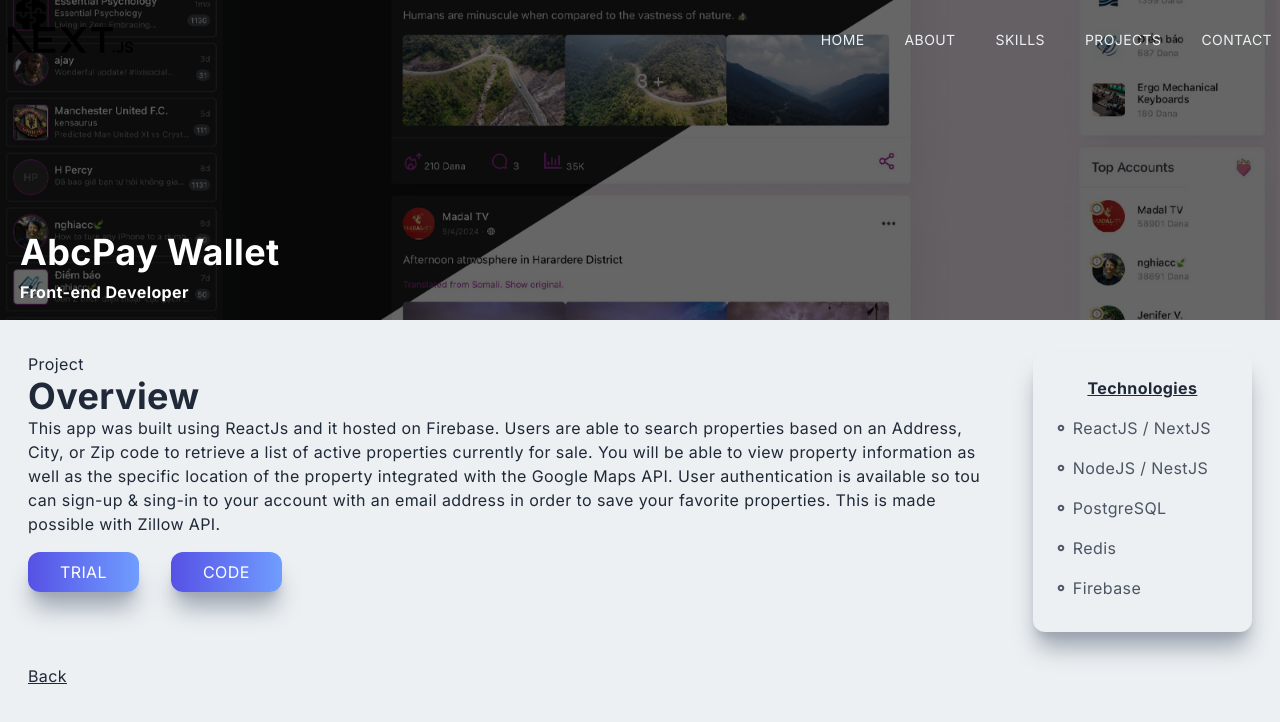
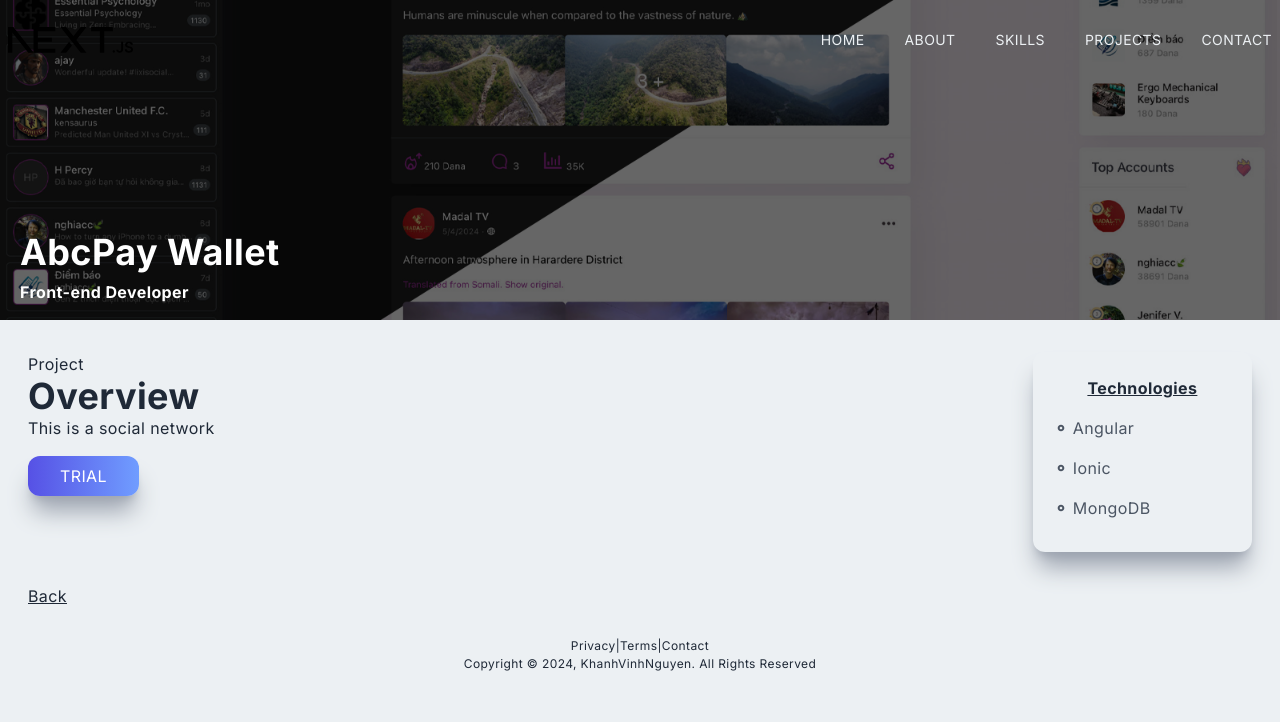
Before and after one commit to khanhvinhnguyen/Portfolio, a Next.js app: page /abcPay in a window 1280 px wide. Shown: the top 722 px of the page. Built offline with nearby package versions, Linux system fonts and the light colour scheme.

Commit message:
Optimize user information

```diff
--- a/package.json
+++ b/package.json
@@ -9,12 +9,14 @@
     "lint": "next lint"
   },
   "dependencies": {
+    "lodash": "^4.17.21",
     "next": "14.2.3",
     "react": "^18",
     "react-dom": "^18",
     "react-icons": "^5.2.1"
   },
   "devDependencies": {
+    "@types/lodash": "^4.17.4",
     "@types/node": "^20",
     "@types/react": "^18",
     "@types/react-dom": "^18",
--- a/src/app/abcPay/page.tsx
+++ b/src/app/abcPay/page.tsx
@@ -1,11 +1,21 @@
 import React from "react";
 import Image from "next/image";
 import Link from "next/link";
+import _ from "lodash";
 
 import lixiSocialImg from "/public/assets/projects/lixiSocial.png";
 import { RiRadioButtonFill } from "react-icons/ri";
 
-const lixiSocial = () => {
+const job = {
+  projName: "AbcPay Wallet",
+  position: "Front-end Developer",
+  description: "This is a social network",
+  technical: ["Angular", "Ionic", "MongoDB"],
+  linkTrial: "https://abcpay.cash/",
+  linkCode: "",
+};
+
+const abcPay = () => {
   return (
     <div className="w-full">
       <div className="w-screen h-[30vh] lg:h-[40vh] relative">
@@ -19,8 +29,8 @@
         />
 
         <div className="absolute top-[70%] max-w-[1240px] w-full left-[50%] right-[50%] translate-x-[-50%] text-white z-10">
-          <h2 className="py-2">AbcPay Wallet</h2>
-          <h3>Front-end Developer</h3>
+          <h2 className="py-2">{job.projName}</h2>
+          <h3>{job.position}</h3>
         </div>
       </div>
 
@@ -28,61 +38,37 @@
         <div className="col-span-4">
           <p>Project</p>
           <h2>Overview</h2>
-          <p>
-            This app was built using ReactJs and it hosted on Firebase. Users
-            are able to search properties based on an Address, City, or Zip code
-            to retrieve a list of active properties currently for sale. You will
-            be able to view property information as well as the specific
-            location of the property integrated with the Google Maps API. User
-            authentication is available so tou can sign-up & sing-in to your
-            account with an email address in order to save your favorite
-            properties. This is made possible with Zillow API.
-          </p>
+          <p>{job.description}</p>
 
+          {!_.isEmpty(job.linkTrial) && (
             <button className="px-8 py-2 mt-4 mr-8">
-            <a
-              target="_blank"
-              href="https://lixi.social/"
-              rel="noopener noreferrer"
-            >
+              <a target="_blank" href={job.linkTrial} rel="noopener noreferrer">
                 Trial
               </a>
             </button>
+          )}
+
+          {!_.isEmpty(job.linkCode) && (
             <button className="px-8 py-2 mt-4">
-            <a
-              target="_blank"
-              href="https://github.com/bcProFoundation/lixilotus"
-              rel="noopener noreferrer"
-            >
+              <a target="_blank" href={job.linkCode} rel="noopener noreferrer">
                 Code
               </a>
             </button>
+          )}
         </div>
 
         <div className="col-span-4 md:col-span-1 shadow-xl shadow-gray-400 rounded-xl p-4">
           <div className="p-2">
             <p className="text-center font-bold pb-2 underline">Technologies</p>
             <div className="grid grid-cols-3 md:grid-cols-1">
+              {job.technical.map((item) => {
+                return (
                   <p className="text-gray-600 py-2 flex items-center">
                     <RiRadioButtonFill className="pr-2" />
-                ReactJS / NextJS
+                    {item}
                   </p>
-              <p className="text-gray-600 py-2 flex items-center">
-                <RiRadioButtonFill className="pr-2" />
-                NodeJS / NestJS
-              </p>
-              <p className="text-gray-600 py-2 flex items-center">
-                <RiRadioButtonFill className="pr-2" />
-                PostgreSQL
-              </p>
-              <p className="text-gray-600 py-2 flex items-center">
-                <RiRadioButtonFill className="pr-2" />
-                Redis
-              </p>
-              <p className="text-gray-600 py-2 flex items-center">
-                <RiRadioButtonFill className="pr-2" />
-                Firebase
-              </p>
+                );
+              })}
             </div>
           </div>
         </div>
@@ -94,4 +80,4 @@
   );
 };
 
-export default lixiSocial;
+export default abcPay;
--- a/src/app/layout.tsx
+++ b/src/app/layout.tsx
@@ -2,12 +2,12 @@
 import { Inter } from "next/font/google";
 import "./globals.css";
 import NavBar from "@/components/NavBar";
+import Footer from "@/components/Footer";
 
 const inter = Inter({ subsets: ["latin"] });
 
 export const metadata: Metadata = {
   title: "Create Next App",
-  description: "Generated by create next app",
 };
 
 export default function RootLayout({
@@ -20,6 +20,7 @@
       <body className={inter.className}>
         <NavBar />
         {children}
+        <Footer />
       </body>
     </html>
   );
--- a/src/app/lixiSocial/page.tsx
+++ b/src/app/lixiSocial/page.tsx
@@ -1,10 +1,19 @@
 import React from "react";
 import Image from "next/image";
 import Link from "next/link";
+import _ from "lodash";
 
 import lixiSocialImg from "/public/assets/projects/lixiSocial.png";
 import { RiRadioButtonFill } from "react-icons/ri";
-import { Router } from "next/router";
+
+const job = {
+  projName: "Lixi Social",
+  position: "Full-stack Developer",
+  description: "This is a social network",
+  technical: ["ReactJS/NextJS", "NodeJS/NestJS", "PostgreSQL", "Redis"],
+  linkTrial: "https://lixi.social/",
+  linkCode: "https://github.com/bcProFoundation/lixilotus",
+};
 
 const lixiSocial = () => {
   return (
@@ -20,8 +29,8 @@
         />
 
         <div className="absolute top-[70%] max-w-[1240px] w-full left-[50%] right-[50%] translate-x-[-50%] text-white z-10">
-          <h2 className="py-2">Lixi Social</h2>
-          <h3>Position: Full-stack Developer</h3>
+          <h2 className="py-2">{job.projName}</h2>
+          <h3>{job.position}</h3>
         </div>
       </div>
 
@@ -29,52 +38,37 @@
         <div className="col-span-4">
           <p>Project</p>
           <h2>Overview</h2>
-          <p>Write description app/web here</p>
+          <p>{job.description}</p>
 
+          {!_.isEmpty(job.linkTrial) && (
             <button className="px-8 py-2 mt-4 mr-8">
-            <a
-              target="_blank"
-              href="https://lixi.social/"
-              rel="noopener noreferrer"
-            >
+              <a target="_blank" href={job.linkTrial} rel="noopener noreferrer">
                 Trial
               </a>
             </button>
+          )}
+
+          {!_.isEmpty(job.linkCode) && (
             <button className="px-8 py-2 mt-4">
-            <a
-              target="_blank"
-              href="https://github.com/bcProFoundation/lixilotus"
-              rel="noopener noreferrer"
-            >
+              <a target="_blank" href={job.linkCode} rel="noopener noreferrer">
                 Code
               </a>
             </button>
+          )}
         </div>
 
         <div className="col-span-4 md:col-span-1 shadow-xl shadow-gray-400 rounded-xl p-4">
           <div className="p-2">
             <p className="text-center font-bold pb-2 underline">Technologies</p>
             <div className="grid grid-cols-3 md:grid-cols-1">
+              {job.technical.map((item) => {
+                return (
                   <p className="text-gray-600 py-2 flex items-center">
                     <RiRadioButtonFill className="pr-2" />
-                ReactJS / NextJS
+                    {item}
                   </p>
-              <p className="text-gray-600 py-2 flex items-center">
-                <RiRadioButtonFill className="pr-2" />
-                NodeJS / NestJS
-              </p>
-              <p className="text-gray-600 py-2 flex items-center">
-                <RiRadioButtonFill className="pr-2" />
-                PostgreSQL
-              </p>
-              <p className="text-gray-600 py-2 flex items-center">
-                <RiRadioButtonFill className="pr-2" />
-                Redis
-              </p>
-              <p className="text-gray-600 py-2 flex items-center">
-                <RiRadioButtonFill className="pr-2" />
-                Firebase
-              </p>
+                );
+              })}
             </div>
           </div>
         </div>
--- /dev/null
+++ b/src/common/ContactItems.tsx
@@ -0,0 +1,46 @@
+import Link from "next/link";
+import React from "react";
+import { AiOutlineMail } from "react-icons/ai";
+import { BsFillPersonLinesFill } from "react-icons/bs";
+import { FaLinkedinIn, FaGithub } from "react-icons/fa";
+
+const contactData = {
+  linkedIn: "https://www.linkedin.com/in/khanhvinhnguyen/",
+  github: "https://github.com/khanhvinhnguyen",
+  email: "vinhnk.work@gmail.com",
+};
+
+const ContactItems = () => {
+  const { linkedIn, github, email } = contactData;
+
+  return (
+    <div className="flex items-center justify-between m-auto py-4 max-w-[330px]">
+      <Link
+        href={linkedIn}
+        className="rounded-full shadow-lg shadow-gray-400 p-6 cursor-pointer hover:scale-110 ease-in duration-300"
+      >
+        <FaLinkedinIn />
+      </Link>
+      <Link
+        href={github}
+        className="rounded-full shadow-lg shadow-gray-400 p-6 cursor-pointer hover:scale-110 ease-in duration-300"
+      >
+        <FaGithub />
+      </Link>
+      <Link
+        href={`mailto:${email}`}
+        className="rounded-full shadow-lg shadow-gray-400 p-6 cursor-pointer hover:scale-110 ease-in duration-300"
+      >
+        <AiOutlineMail />
+      </Link>
+      <Link
+        href="/#contact"
+        className="rounded-full shadow-lg shadow-gray-400 p-6 cursor-pointer hover:scale-110 ease-in duration-300"
+      >
+        <BsFillPersonLinesFill />
+      </Link>
+    </div>
+  );
+};
+
+export default ContactItems;
--- a/src/components/Contact.tsx
+++ b/src/components/Contact.tsx
@@ -2,13 +2,18 @@
 import Image from "next/image";
 
 import contactImg from "/public/assets/contactImg.jpg";
-import { AiOutlineMail } from "react-icons/ai";
-import { BsFillPersonLinesFill } from "react-icons/bs";
-import { FaLinkedinIn, FaGithub } from "react-icons/fa";
-import Link from "next/link";
-import { HiOutlineChevronDoubleUp } from "react-icons/hi";
+import ContactItems from "@/common/ContactItems";
+
+const mainData = {
+  name: "Nguyen Khanh Vinh",
+  job: "A Full-Stack Web Developer",
+  description:
+    "I am available for freelance or full-time positions. Contact me and let's talk.",
+};
 
 const Contact = () => {
+  const { name, job, description } = mainData;
+
   return (
     <div id="contact" className="w-full lg:h-screen">
       <div className="max-w-[1240px] mx-auto px-2 py-20 w-full">
@@ -28,29 +33,13 @@
                 />
               </div>
               <div>
-                <h2 className="py-2">Nguyen Khanh Vinh</h2>
-                <p>A Full-stack Developer</p>
-                <p className="p">
-                  I am available for freelance or full-time positions. Contact
-                  me and let's talk
-                </p>
+                <h2 className="py-2">{name}</h2>
+                <p>{job}</p>
+                <p className="p">{description}</p>
               </div>
               <div>
                 <p className="uppercase pt-8">Contact With Me</p>
-                <div className="flex items-center justify-between py-4">
-                  <div className="rounded-full shadow-lg shadow-gray-400 p-6 cursor-pointer hover:scale-110 ease-in duration-300">
-                    <FaLinkedinIn />
-                  </div>
-                  <div className="rounded-full shadow-lg shadow-gray-400 p-6 cursor-pointer hover:scale-110 ease-in duration-300">
-                    <FaGithub />
-                  </div>
-                  <div className="rounded-full shadow-lg shadow-gray-400 p-6 cursor-pointer hover:scale-110 ease-in duration-300">
-                    <AiOutlineMail />
-                  </div>
-                  <div className="rounded-full shadow-lg shadow-gray-400 p-6 cursor-pointer hover:scale-110 ease-in duration-300">
-                    <BsFillPersonLinesFill />
-                  </div>
-                </div>
+                <ContactItems />
               </div>
             </div>
           </div>
@@ -67,6 +56,7 @@
                       type="text"
                       name="name"
                       className="border-2 rounded-lg p-3 flex border-gray-300"
+                      autoComplete="off"
                     />
                   </div>
                   {/* Phone Number */}
@@ -78,6 +68,7 @@
                       type="text"
                       name="phoneNum"
                       className="border-2 rounded-lg p-3 flex border-gray-300"
+                      autoComplete="off"
                     />
                   </div>
                 </div>
@@ -89,6 +80,7 @@
                     type="email"
                     name="email"
                     className="border-2 rounded-lg p-3 flex border-gray-300"
+                    autoComplete="off"
                   />
                 </div>
                 {/* Subject */}
@@ -98,6 +90,7 @@
                     type="text"
                     name="subject"
                     className="border-2 rounded-lg p-3 flex border-gray-300"
+                    autoComplete="off"
                   />
                 </div>
                 {/* Messenger */}
@@ -106,6 +99,7 @@
                   <textarea
                     className="border-2 rounded-lg p-3 border-gray-300"
                     rows={10}
+                    autoComplete="off"
                   ></textarea>
                 </div>
                 {/* Button */}
@@ -116,13 +110,13 @@
             </div>
           </div>
         </div>
-        <div className="flex justify-center py-12">
+        {/* <div className="flex justify-center py-12">
           <Link href="/">
             <div className="rounded-full shadow-lg shadow-gray-400 p-6 cursor-pointer hover:scale-110 ease-in duration-300">
               <HiOutlineChevronDoubleUp size={30} className="text-[#5651e5" />
             </div>
           </Link>
-        </div>
+        </div> */}
       </div>
     </div>
   );
--- /dev/null
+++ b/src/components/Footer.tsx
@@ -0,0 +1,32 @@
+import Link from "next/link";
+import React from "react";
+
+const Footer = () => {
+  const currentYear = new Date().getFullYear();
+
+  return (
+    <div className="w-full">
+      <div className="text-center p-4">
+        <Link href="" className=" text-xs hover:underline">
+          Privacy
+        </Link>
+        <span className="text-xs no-underline">|</span>
+        <Link href="" className=" text-xs hover:underline">
+          Terms
+        </Link>
+        <span className="text-xs no-underline">|</span>
+        <Link
+          href="mailto:vinhnk.work@gmail.com"
+          className="text-xs hover:underline"
+        >
+          Contact
+        </Link>
+        <p className="text-xs">
+          Copyright © {currentYear}, KhanhVinhNguyen. All Rights Reserved
+        </p>
+      </div>
+    </div>
+  );
+};
+
+export default Footer;
--- a/src/components/Main.tsx
+++ b/src/components/Main.tsx
@@ -1,22 +1,16 @@
 "use client";
-import Link from "next/link";
+import ContactItems from "@/common/ContactItems";
 import React from "react";
-import { AiOutlineMail } from "react-icons/ai";
-import { BsFillPersonLinesFill } from "react-icons/bs";
-import { FaLinkedinIn, FaGithub } from "react-icons/fa";
 
 const mainData = {
   name: "Vinh",
   job: "A Full-Stack Web Developer",
   description:
     "Experienced full-stack developer proficient in web development with a comprehensive understanding of front-end and back-end technologies. Dedicated to crafting seamless user experiences and adept at tackling challenges across the stack. Passionate about continuous learning and staying abreast of emerging technologies and best practices.",
-  linkedIn: "https://www.linkedin.com/in/khanhvinhnguyen/",
-  github: "https://github.com/khanhvinhnguyen",
-  email: "vinhnk.work@gmail.com",
 };
 
 const Main = () => {
-  const { name, job, description, linkedIn, github, email } = mainData;
+  const { name, job, description } = mainData;
 
   return (
     <div id="home" className="w-full h-screen text-center">
@@ -32,29 +26,7 @@
           <h1 className="py-2 text-gray-700 capitalize">{job}</h1>
           <p className="py-4 text-gray-600 max-w-[70%] m-auto">{description}</p>
 
-          <div className="flex items-center justify-between m-auto py-4 max-w-[330px]">
-            <a
-              href={linkedIn}
-              className="rounded-full shadow-lg shadow-gray-400 p-6 cursor-pointer hover:scale-110 ease-in duration-300"
-            >
-              <FaLinkedinIn />
-            </a>
-            <a
-              href={github}
-              className="rounded-full shadow-lg shadow-gray-400 p-6 cursor-pointer hover:scale-110 ease-in duration-300"
-            >
-              <FaGithub />
-            </a>
-            <div className="rounded-full shadow-lg shadow-gray-400 p-6 cursor-pointer hover:scale-110 ease-in duration-300">
-              <AiOutlineMail />
-            </div>
-            <Link
-              href="/#contact"
-              className="rounded-full shadow-lg shadow-gray-400 p-6 cursor-pointer hover:scale-110 ease-in duration-300"
-            >
-              <BsFillPersonLinesFill />
-            </Link>
-          </div>
+          <ContactItems />
         </div>
       </div>
     </div>
--- a/src/components/NavBar.tsx
+++ b/src/components/NavBar.tsx
@@ -1,5 +1,4 @@
 "use client";
-
 import Image from "next/image";
 import Link from "next/link";
 import { usePathname } from "next/navigation";
@@ -10,12 +9,20 @@
 
 import Logo from "/public/next.svg";
 
+const contactData = {
+  linkedIn: "https://www.linkedin.com/in/khanhvinhnguyen/",
+  github: "https://github.com/khanhvinhnguyen",
+  email: "vinhnk.work@gmail.com",
+};
+
 const NavBar = () => {
   const [nav, setNav] = useState(false);
   const [shadow, setShadow] = useState(false);
   const [navBg, setNavBg] = useState("#ecf0f3");
   const [linkColor, setLinkColor] = useState("#1f2937");
   const pathname = usePathname();
+
+  const { linkedIn, github, email } = contactData;
 
   useEffect(() => {
     if (pathname === "/lixiSocial" || pathname === "/abcPay") {
@@ -154,18 +161,30 @@
               </p>
 
               <div className="flex items-center justify-between my-4 w-full sm:w-[80%]">
-                <div className="rounded-full shadow-lg shadow-gray-400 p-3 cursor-pointer hover:scale-105 ease-in duration-300">
+                <Link
+                  href={linkedIn}
+                  className="rounded-full shadow-lg shadow-gray-400 p-3 cursor-pointer hover:scale-105 ease-in duration-300"
+                >
                   <FaLinkedinIn />
-                </div>
-                <div className="rounded-full shadow-lg shadow-gray-400 p-3 cursor-pointer hover:scale-105 ease-in duration-300">
+                </Link>
+                <Link
+                  href={github}
+                  className="rounded-full shadow-lg shadow-gray-400 p-3 cursor-pointer hover:scale-105 ease-in duration-300"
+                >
                   <FaGithub />
-                </div>
-                <div className="rounded-full shadow-lg shadow-gray-400 p-3 cursor-pointer hover:scale-105 ease-in duration-300">
+                </Link>
+                <Link
+                  href={`mailto:${email}`}
+                  className="rounded-full shadow-lg shadow-gray-400 p-3 cursor-pointer hover:scale-105 ease-in duration-300"
+                >
                   <AiOutlineMail />
-                </div>
-                <div className="rounded-full shadow-lg shadow-gray-400 p-3 cursor-pointer hover:scale-105 ease-in duration-300">
+                </Link>
+                <Link
+                  href="/#contact"
+                  className="rounded-full shadow-lg shadow-gray-400 p-3 cursor-pointer hover:scale-105 ease-in duration-300"
+                >
                   <BsFillPersonLinesFill />
-                </div>
+                </Link>
               </div>
             </div>
           </div>
```
Also changed, not shown: 1 other file (tests, documents, lock files or other folders). Lines whose indentation alone changed are shown as unchanged.
